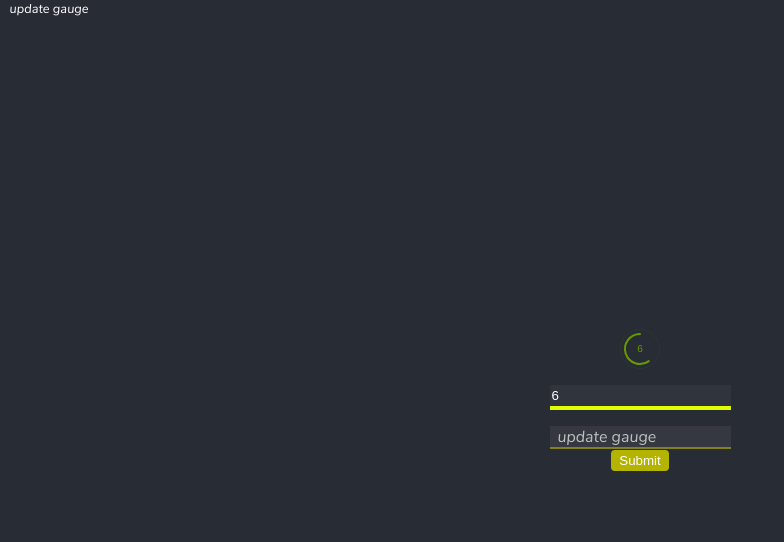
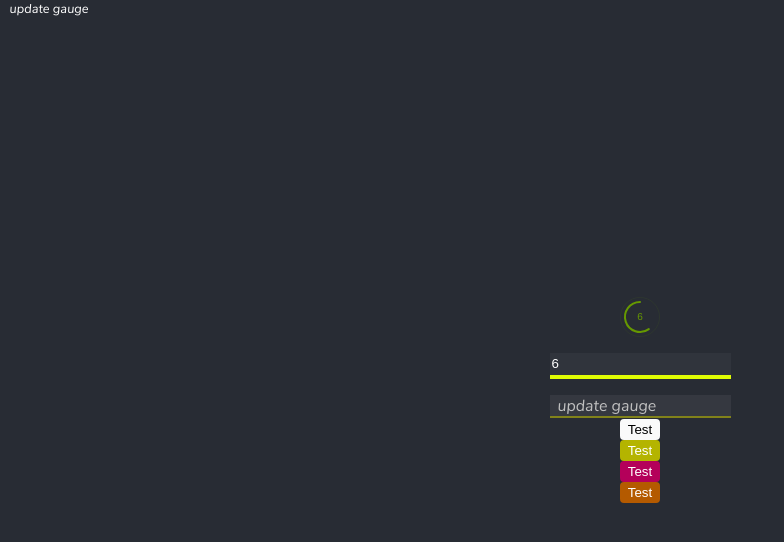
Before and after one commit to MGuillaumeF/MOCOR, a React (Create React App) app: page / in a window 1280 px wide. Shown: the top 542 px of the page, without its empty margins (0-784 px from the left). Built offline with nearby package versions, Linux system fonts and the light colour scheme.

Commit message:
Mise en place des boutons

```diff
--- a/src/App.tsx
+++ b/src/App.tsx
@@ -6,6 +6,7 @@ import Meter from './components/semantics/Meter/Meter';
 
 import InputText from './components/semantics/Inputs/InputText/InputText';
 import InputNumber from './components/semantics/Inputs/InputNumber/InputNumber';
+import Button from './components/semantics/Button/Button';
 
 
 function App() : JSX.Element{
@@ -23,7 +24,10 @@ function App() : JSX.Element{
       />
       <InputText id="essai-1" label="update gauge" value={state} onChange={onChange}/>
       <InputNumber id="essai-2" label="update gauge" onChange={onChange}/>
-      <input type="submit" className="mocor primary"/>
+      <Button id="button-test" type="submit">Test</Button>
+      <Button id="button-test" type="submit" level="primary">Test</Button>
+      <Button id="button-test" type="submit" level="secondary">Test</Button>
+      <Button id="button-test" type="submit" level="tertiary">Test</Button>
       </header>
     </div>
   );
--- /dev/null
+++ b/src/components/semantics/Button/Button.scss
@@ -0,0 +1,44 @@
+%button {
+    -webkit-appearance: none;
+    appearance: none;
+    border-style: solid;
+    border-width: 2px;
+    border-radius: 4px;
+    background-color: #fafafa;
+    border-color: #fafafa;
+    color: black;
+  }
+
+  input[type="button"],
+  input[type="reset"],
+  input[type="submit"],
+  button[type="button"],
+  button[type="reset"],
+  button[type="submit"] {
+    &.mocor {
+      @extend %button;
+      &.primary {
+        background-color: var(--primary-color-1);
+        border-color: var(--primary-color-1);
+        color: white;
+      }
+      &.secondary {
+        background-color: var(--secondary-color-1);
+        border-color: var(--secondary-color-1);
+        color: white;
+      }
+      &.tertiary {
+        background-color: var(--tertiary-color-1);
+        border-color: var(--tertiary-color-1);
+        color: white;
+      }
+      &.outline {
+        background-color: transparent;
+        color: white;
+      }
+    }
+  }
+
+  input[type="file"]::after {
+    @extend %button;
+  }
--- /dev/null
+++ b/src/components/semantics/Button/Button.tsx
@@ -0,0 +1,28 @@
+import React, { HTMLProps, ReactElement } from 'react'
+import './Button.scss';
+
+interface IButtonProps extends HTMLProps<HTMLButtonElement> {
+    id : string;
+    level?: 'primary' | 'secondary' | 'tertiary';
+    type: 'button' | 'submit' | 'reset';
+}
+
+function loadCss(css : {className ?: string, level ?: 'primary' | 'secondary' | 'tertiary'}) : string {
+    const processedClassName = ["mocor"];
+    if (css.className) {
+        processedClassName.push(...css.className.split(' '));
+    }
+    if (css.level) {
+        processedClassName.push(css.level);
+    }
+    return processedClassName.join(' ');
+}
+
+function Button(props: IButtonProps): ReactElement {
+    const {className, level} = props;
+    return (
+        <button {...props} className={loadCss({className, level})}></button>
+    )
+}
+
+export default Button
--- a/src/components/semantics/Inputs/InputNumber/InputNumber.scss
+++ b/src/components/semantics/Inputs/InputNumber/InputNumber.scss
@@ -113,48 +113,3 @@ input[type="radio"].mocor:checked::after {
   border-radius: 50%;
   content: "";
 }
-
-%button {
-  -webkit-appearance: none;
-  appearance: none;
-  border-style: solid;
-  border-width: 2px;
-  border-radius: 4px;
-  // background-color: #fafafa;
-  border-color: #fafafa;
-  // color: black;
-}
-
-input[type="button"],
-input[type="reset"],
-input[type="submit"],
-button[type="button"],
-button[type="reset"],
-button[type="submit"] {
-  &.mocor {
-    @extend %button;
-    &.primary {
-      background-color: var(--primary-color-1);
-      border-color: var(--primary-color-1);
-      color: white;
-    }
-    &.secondary {
-      background-color: var(--secondary-color-1);
-      border-color: var(--secondary-color-1);
-      color: white;
-    }
-    &.tertiary {
-      background-color: var(--tertiary-color-1);
-      border-color: var(--tertiary-color-1);
-      color: white;
-    }
-    &.outline {
-      background-color: transparent;
-      color: white;
-    }
-  }
-}
-
-input[type="file"]::after {
-  @extend %button;
-}
```
